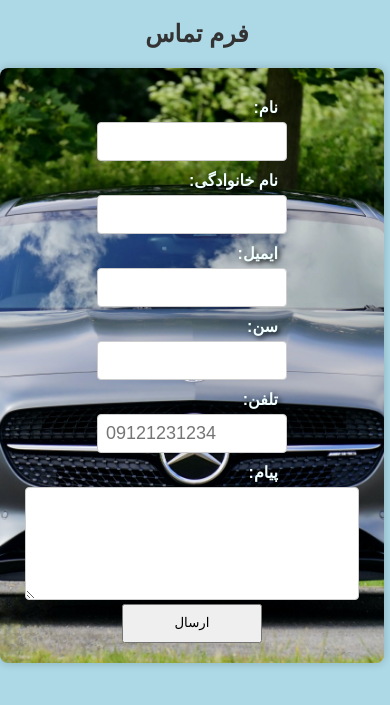
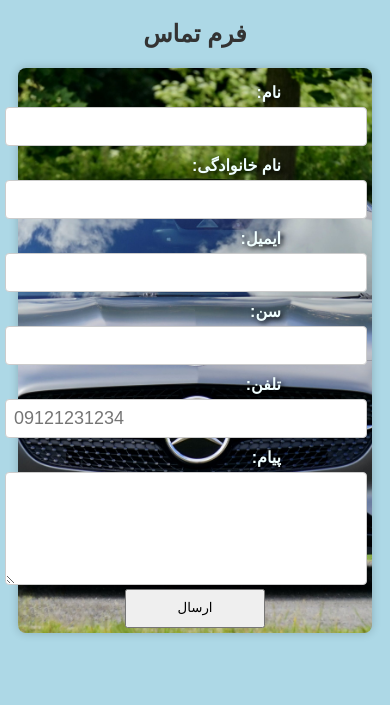
Before and after one commit to behbood1/behbood.github.io, a Flask app: page / in a window 390 px wide. Shown: the top 705 px of the page. Run offline with Flask 3, Linux system fonts and the light colour scheme.

Commit message:
Update styles.css Mobile view

```diff
--- a/static/styles.css
+++ b/static/styles.css
@@ -73,3 +73,12 @@ body {
  .danger {
    color: rgb(204, 14, 14);
  }
+
+ @media screen and (max-width: 600px) {
+  form {
+    padding: 5px;
+  }
+  input, textarea {
+    width: 100%;
+  }
+ }
```
